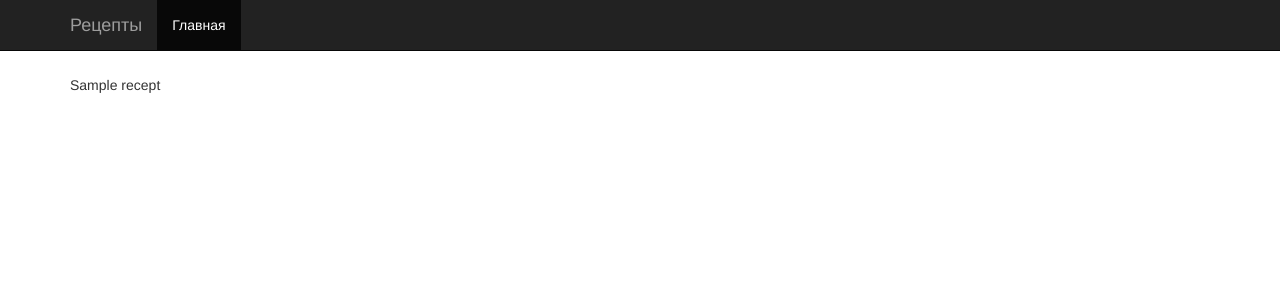
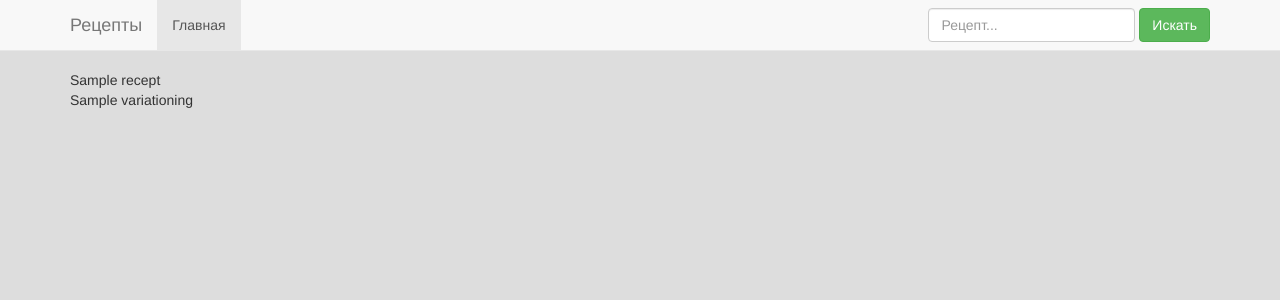
Before and after one commit to Asheinag/Recepts, a Django app: page /1/ in a window 1280 px wide. Shown: the top 300 px of the page. Run offline with Django 3.2, Linux system fonts and the light colour scheme; tables that the repository leaves empty hold one stand-in row (values such as "Sample post"); some libraries are stand-ins or nearby versions.

Commit message:
style.css - поменял цвет фона base.html - navbar с инверсного на белый. плюс добавил форму поиска recept.html - вывод списка ингридиентов для рецепта models.py - __str__ для вариации ингридиентов

```diff
--- a/recepts/main/models.py
+++ b/recepts/main/models.py
@@ -21,6 +21,9 @@ class VariationIng(models.Model):
     ing = models.ForeignKey(Ingredient)
     new_name = models.CharField(max_length=200)
 
+    def __str__(self):
+        return self.new_name
+
 
 class InList(models.Model):
     recept = models.ForeignKey(Recept)
--- a/recepts/main/static/main/css/style.css
+++ b/recepts/main/static/main/css/style.css
@@ -1,3 +1,4 @@
 body {
-  padding-top: 75px;
+  background-color: #ddd;
+  padding-top: 70px;
 }
--- a/recepts/main/templates/main/base.html
+++ b/recepts/main/templates/main/base.html
@@ -16,7 +16,7 @@
     </title>
   </head>
   <body>
-    <nav class="navbar navbar-default navbar-fixed-top navbar-inverse">
+    <nav class="navbar navbar-default navbar-fixed-top">
       <div class="container">
         <div class="navbar-header">
           <button type="button" class="navbar-toggle collapsed" data-toggle="collapse" data-target="#navbar" aria-expanded="false" aria-controls="navbar">
@@ -25,13 +25,17 @@
             <span class="icon-bar"></span>
             <span class="icon-bar"></span>
           </button>
-                <a class="navbar-brand" href="#">Рецепты</a>
+          <a class="navbar-brand" href="{% url 'main:index'%}">Рецепты</a>
         </div>
         <div id="navbar" class="navbar-collapse collapse">
           <ul class="nav navbar-nav">
-                    <li class="active"><a href="{% url 'main:index' %}">Главная</a></li>
+            <li class="active"><a href="{% url 'main:index'%}">Главная</a></li>
           </ul>
-            </div>
+          <form class="navbar-form navbar-right">
+            <input type="text" placeholder="Рецепт..." class="form-control">
+            <button type="submit" class="btn btn-success">Искать</button>
+          </form>
+        </div><!--/.nav-collapse -->
       </div>
     </nav>
     <div class="container">
--- a/recepts/main/templates/main/recept.html
+++ b/recepts/main/templates/main/recept.html
@@ -1,4 +1,7 @@
 {% extends "main/base.html" %}
 {% block body %}
   {{ recept.name }}
+  {% for item in recept.inlist_set.all %}
+    <p> {{ item.ving.new_name }}</p>
+  {% endfor %}
 {% endblock %}
```
Lines whose indentation alone changed are shown as unchanged.
